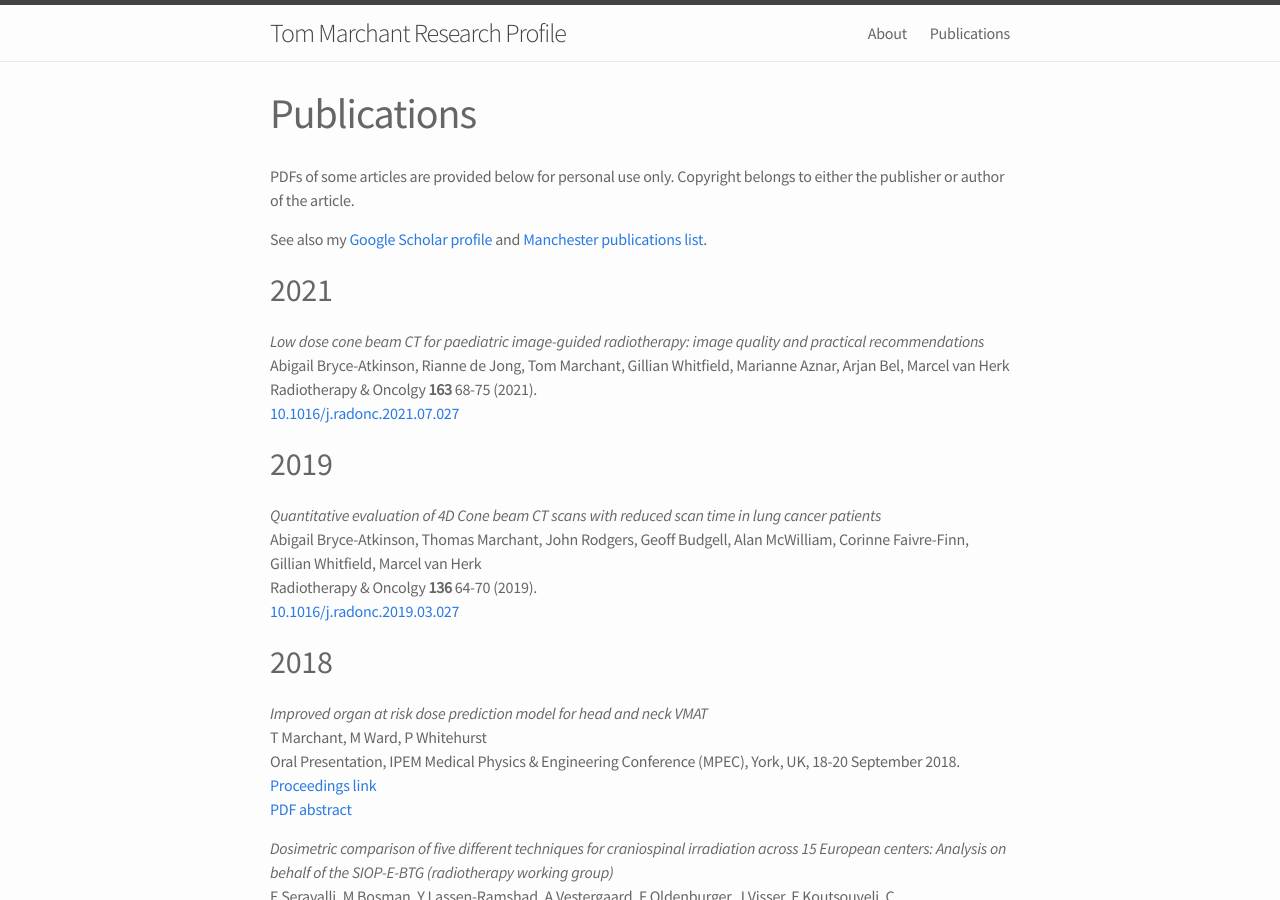
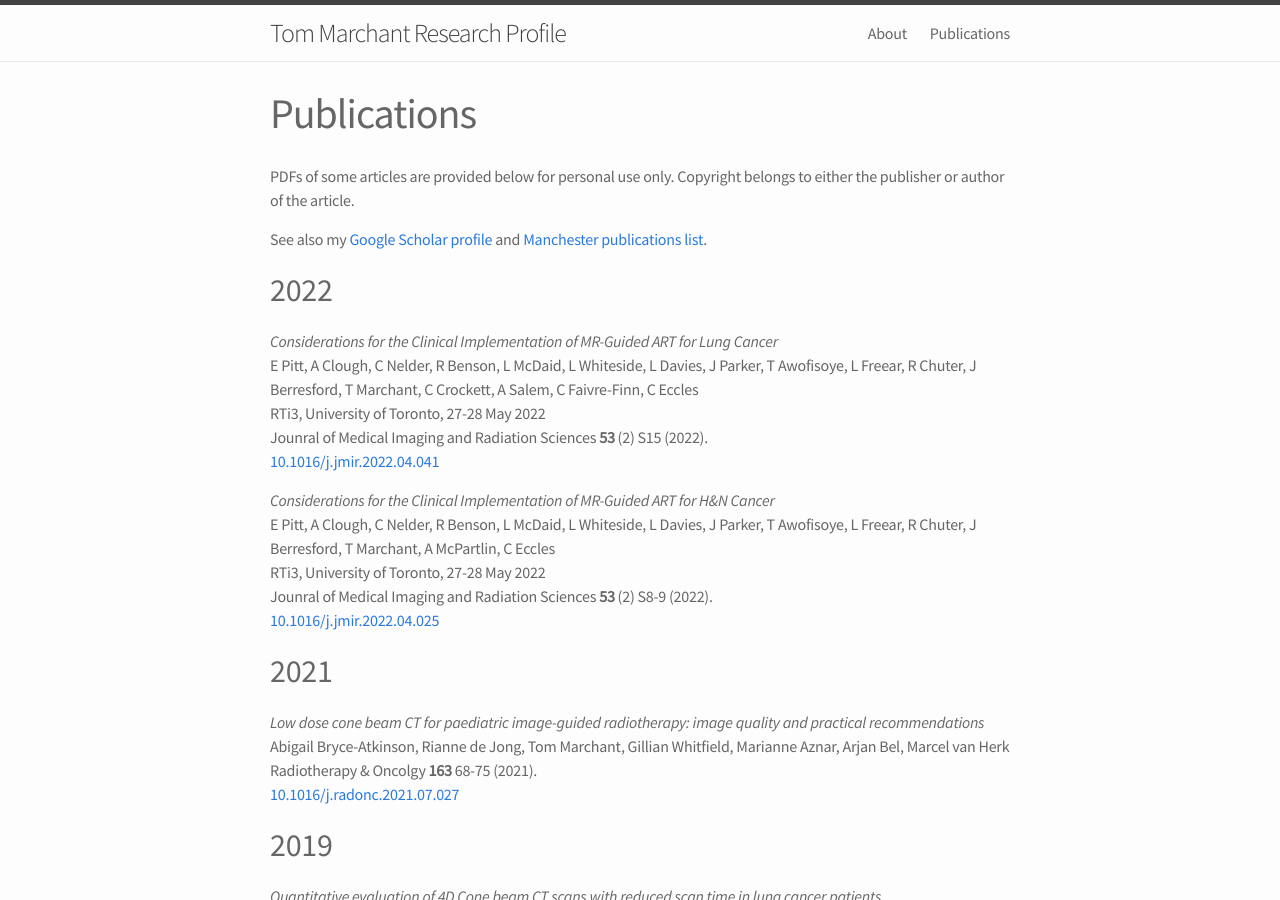
Before and after one commit to temarchant/researchprofile, a Jekyll site: the page built from 02_publications.md, in a window 1280 px wide and 900 px high. Built offline with Jekyll 4.4.1, drawn with Linux system fonts in a browser that asks for light colours.

Commit message:
add RTi3 presentations

```diff
--- a/02_publications.md
+++ b/02_publications.md
@@ -10,6 +10,21 @@ Copyright belongs to either the publisher or author of the article.
 See also my [Google Scholar
 profile](http://scholar.google.com/citations?hl=en&user=xvosebYAAAAJ) and [Manchester publications
 list](https://www.research.manchester.ac.uk/portal/en/researchers/thomas-marchant(962e3f0a-0217-4d2b-8028-22943cb08a9e)/publications.html).
+
+2022
+----
+
+*Considerations for the Clinical Implementation of MR-Guided ART for Lung Cancer*
+E Pitt, A Clough, C Nelder, R Benson, L McDaid, L Whiteside, L Davies, J Parker, T Awofisoye, L Freear, R Chuter, J Berresford, T Marchant, C Crockett, A Salem, C Faivre-Finn, C Eccles
+RTi3, University of Toronto, 27-28 May 2022
+Jounral of Medical Imaging and Radiation Sciences **53** (2) S15 (2022).
+[10.1016/j.jmir.2022.04.041](https://doi.org/10.1016/j.jmir.2022.04.041)
+
+*Considerations for the Clinical Implementation of MR-Guided ART for H&N Cancer*
+E Pitt, A Clough, C Nelder, R Benson, L McDaid, L Whiteside, L Davies, J Parker, T Awofisoye, L Freear, R Chuter, J Berresford, T Marchant, A McPartlin, C Eccles
+RTi3, University of Toronto, 27-28 May 2022
+Jounral of Medical Imaging and Radiation Sciences **53** (2) S8-9 (2022).
+[10.1016/j.jmir.2022.04.025](https://doi.org/10.1016/j.jmir.2022.04.025)
 
 2021
 ----
```
